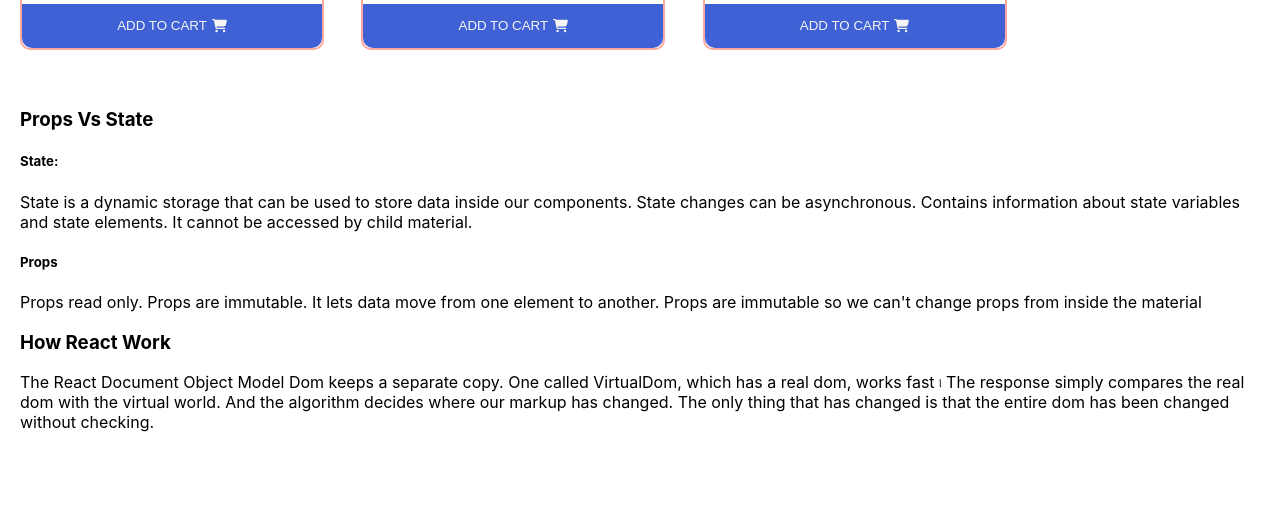
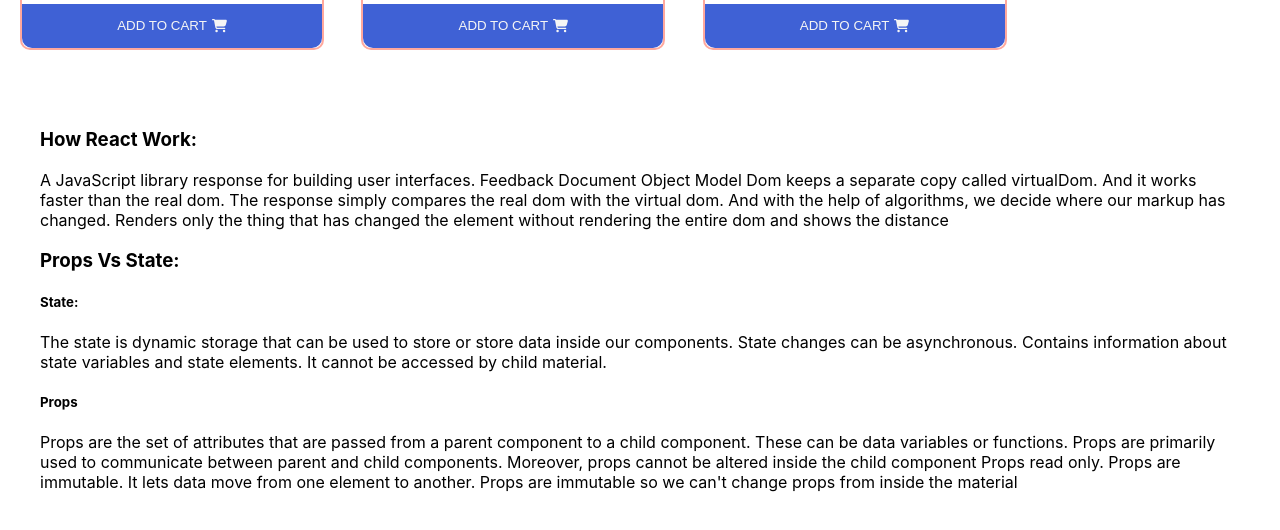
Before and after one commit to ArifulIslamShuvo/PC-House, a React (Create React App) app: page / in a window 1280 px wide. Shown: the part 1798-2328 px from the top of the page. Before the commit the page ends 2266 px from the top, so only its background shows below. Built offline with nearby package versions, Linux system fonts and the light colour scheme.

Commit message:
ready for deployment

```diff
--- a/src/App.css
+++ b/src/App.css
@@ -45,5 +45,5 @@
   color: red;
 }
 .question-ans{
-  padding: 20px;
+  padding: 40px;
 }
--- a/src/App.js
+++ b/src/App.js
@@ -8,14 +8,16 @@
       <h2 className='name'>P<span>C</span> House</h2>
       <Shop></Shop>
       <div className='question-ans'>
-        <h3>Props Vs State</h3>
+      <h3>How React Work:</h3>
+        <p>A JavaScript library response for building user interfaces. Feedback Document Object Model Dom keeps a separate copy called virtualDom. And it works faster than the real dom. The response simply compares the real dom with the virtual dom. And with the help of algorithms, we decide where our markup has changed. Renders only the thing that has changed the element without rendering the entire dom and shows the distance</p>
+
+        <h3>Props Vs State:</h3>
         <h5>State:</h5>
-        <p>State is a dynamic storage that can be used to store data inside our components. State changes can be asynchronous. Contains information about state variables and state elements. It cannot be accessed by child material.</p>
+        <p>The state is dynamic storage that can be used to store or store data inside our components. State changes can be asynchronous. Contains information about state variables and state elements. It cannot be accessed by child material.</p>
         <h5>Props</h5>
-        <p>Props read only. Props are immutable. It lets data move from one element to another. Props are immutable so we can't change props from inside the material</p>
+        <p>Props are the set of attributes that are passed from a parent component to a child component. These can be data variables or functions.
 
-        <h3>How React Work</h3>
-        <p>The React Document Object Model Dom keeps a separate copy. One called VirtualDom, which has a real dom, works fast ৷ The response simply compares the real dom with the virtual world. And the algorithm decides where our markup has changed. The only thing that has changed is that the entire dom has been changed without checking.</p>
+          Props are primarily used to communicate between parent and child components. Moreover, props cannot be altered inside the child component Props read only. Props are immutable. It lets data move from one element to another. Props are immutable so we can't change props from inside the material</p>
       </div>
     </div>
   );
```
